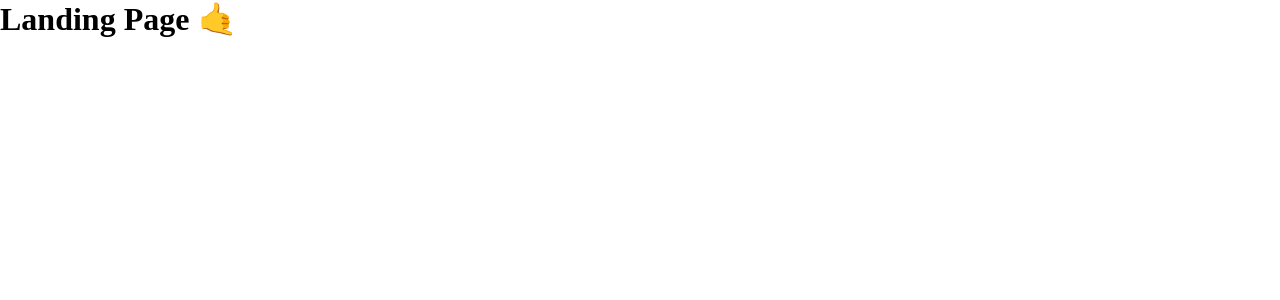
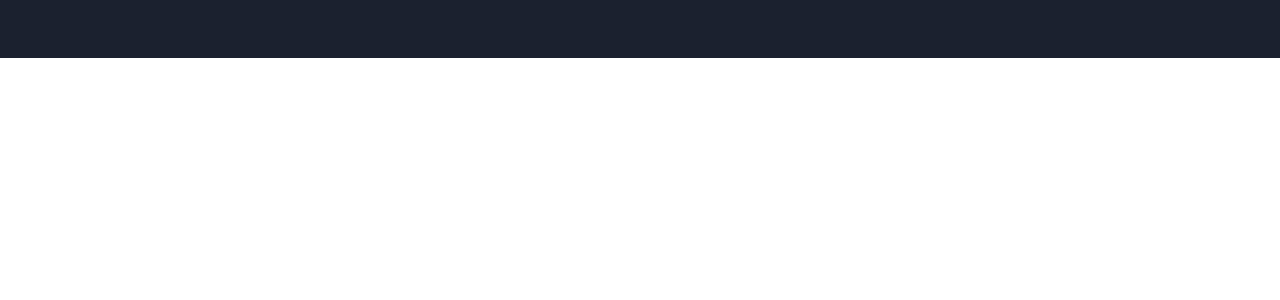
Before and after one commit to vct-h-dias/IBGE-Insides, a React (Vite) app: page / in a window 1280 px wide. Shown: the top 300 px of the page. Built offline with nearby package versions, Linux system fonts and the light colour scheme.

Commit message:
NavBar component view updated to Map and LP Screen

```diff
--- a/package.json
+++ b/package.json
@@ -10,6 +10,7 @@
     "preview": "vite preview"
   },
   "dependencies": {
+    "@material-ui/core": "^4.12.4",
     "react": "^18.2.0",
     "react-dom": "^18.2.0",
     "react-router-dom": "^6.11.2"
--- a/src/App/LandingPage/LandingPage.jsx
+++ b/src/App/LandingPage/LandingPage.jsx
@@ -1,9 +1,10 @@
 import './LandingPage.css'
+import NavCorner from '../../Components/NavCorner/NavCorner'
 
 function LandingPage() {
   return (
 
-    <h1>Landing Page 🤙</h1>
+    <NavCorner isMap={false} />
 
     )
 }
--- a/src/App/MapScreen/MapScreen.jsx
+++ b/src/App/MapScreen/MapScreen.jsx
@@ -4,7 +4,7 @@ import NavCorner from '../../Components/NavCorner/NavCorner.jsx'
 function MapScreen() {
   return (
 
-    <NavCorner/>
+    <NavCorner isMap={true}/>
 
     )
 }
--- a/src/Components/NavCorner/NavCorner.css
+++ b/src/Components/NavCorner/NavCorner.css
@@ -3,8 +3,10 @@
 .Nav-corner-side-div{
     position: fixed;
 
+    top: 58px;
+
     width: 50px;
-    height: 100vh;
+    height: calc(100vh - 58px);
 
     background-color: var(--c1);
 }
@@ -13,9 +15,8 @@
     position: fixed;
 
     top: 0;
-    left: 50px;
 
-    width: calc(100vw - 50px);
+    width: 100vw;
     height: 58px;
     background-color: var(--c1);
 }
--- a/src/Components/NavCorner/NavCorner.jsx
+++ b/src/Components/NavCorner/NavCorner.jsx
@@ -1,10 +1,13 @@
 import './NavCorner.css'
+import { Container } from '@material-ui/core'
 
-const NavCorner = () => {
+
+const NavCorner = ({ isMap }) => {
 
     return (
-
         <>
+            {
+            isMap ?
             <div className="container">
                 <div className="Nav-corner-side-div">
 
@@ -14,8 +17,14 @@ const NavCorner = () => {
 
                 </div>
             </div>
+            :
+            <div className="container">
+                <div className="Nav-corner-up-div">
+
+                </div>
+            </div>
+            }
         </>
-
     )
 }
 
```
Also changed, not shown: 1 other file (tests, documents, lock files or other folders).
